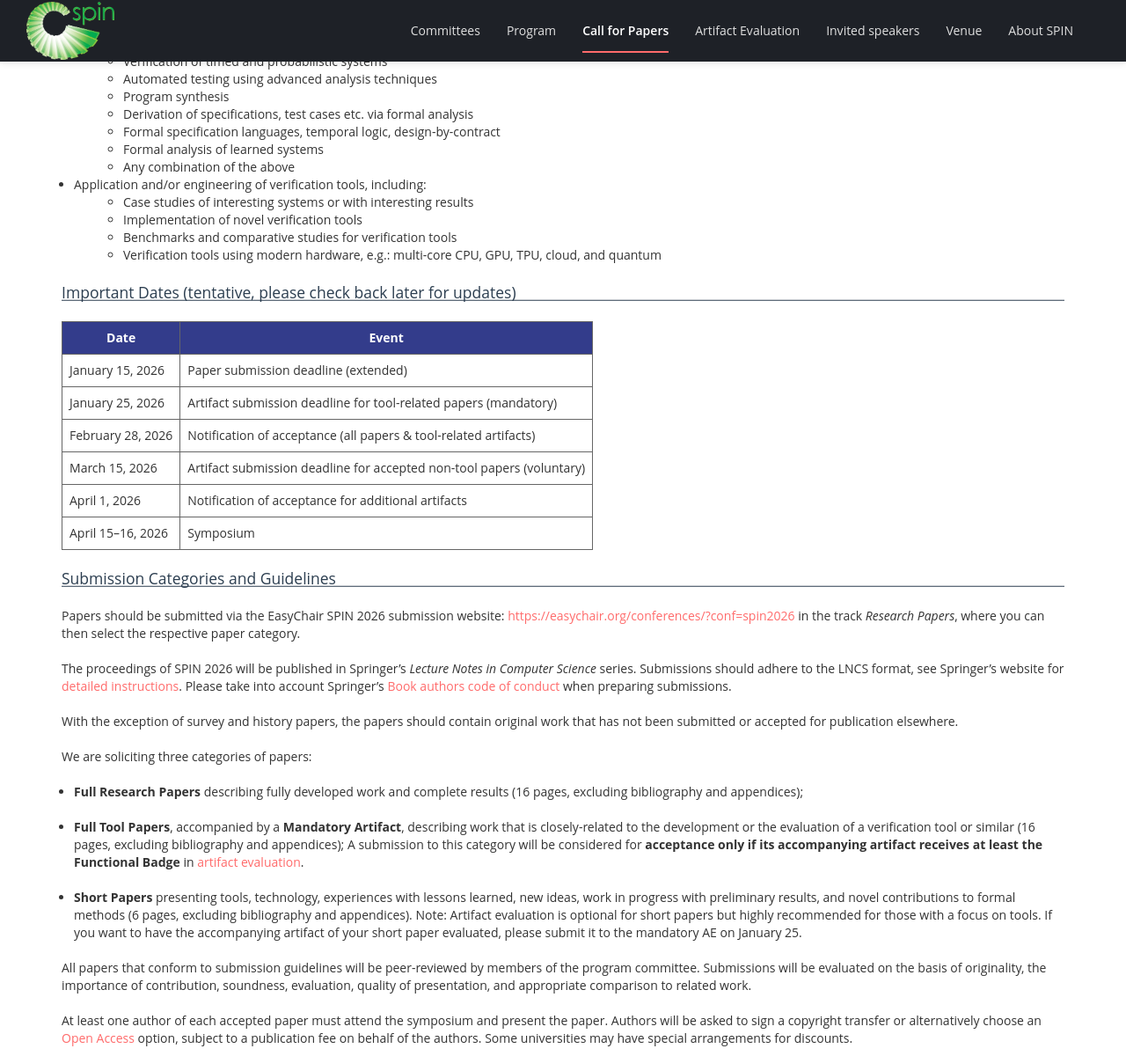
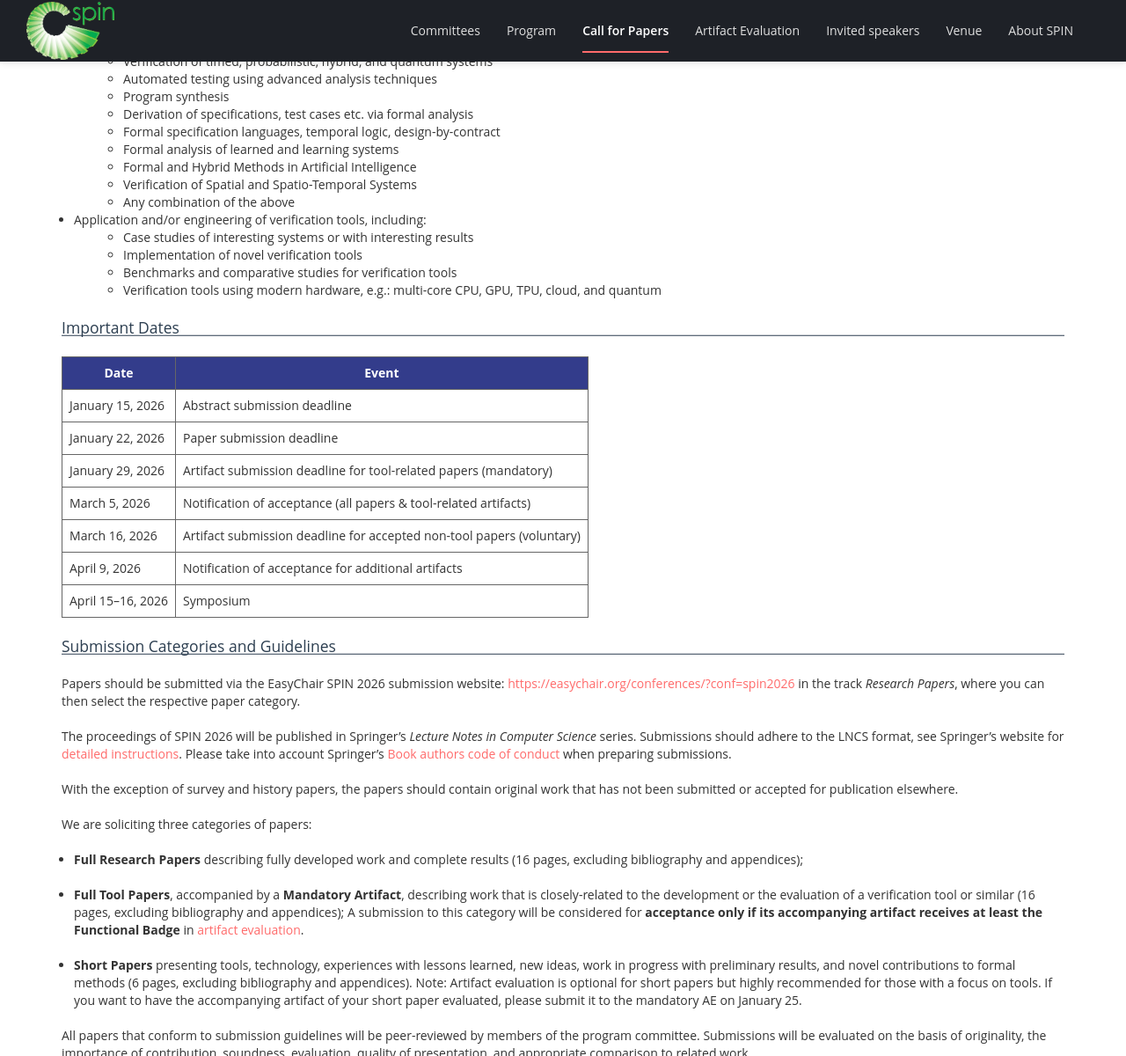
Before and after one commit to SPIN-web/SPIN2026, a Jekyll site: the page built from _pages/call.md, in a window 1280 px wide and 1400 px high, scrolled down 515 px. Shown: the part 200-1400 px from the top of the window at 88% size. Built offline with Jekyll 4.4.1, drawn with Linux system fonts in a browser that asks for light colours; nearby versions of some CDN libraries; our own code applies the rules of GitHub Pages for plain Markdown files.

Commit message:
update call for papers and committees sections with new topics and important dates

```diff
--- a/_pages/call.md
+++ b/_pages/call.md
@@ -22,12 +22,14 @@ Topics of interest include, but are not limited to:
     - Abstraction and symbolic execution techniques
     - Static analysis and abstract interpretation
     - Modular and compositional verification techniques
-    - Verification of timed and probabilistic systems
+    - Verification of timed, probabilistic, hybrid, and quantum systems
     - Automated testing using advanced analysis techniques
     - Program synthesis
     - Derivation of specifications, test cases etc. via formal analysis
     - Formal specification languages, temporal logic, design-by-contract
-    - Formal analysis of learned systems
+    - Formal analysis of learned and learning systems
+    - Formal and Hybrid Methods in Artificial Intelligence
+    - Verification of Spatial and Spatio-Temporal Systems
     - Any combination of the above
 
 - Application and/or engineering of verification tools, including:
@@ -36,15 +38,16 @@ Topics of interest include, but are not limited to:
     - Benchmarks and comparative studies for verification tools
     - Verification tools using modern hardware, e.g.: multi-core CPU, GPU, TPU, cloud, and quantum
 
-## Important Dates (tentative, please check back later for updates)
+## Important Dates
 
 | Date                 | Event                                                                   |
 |----------------------|-------------------------------------------------------------------------|
-| January 15, 2026     | Paper submission deadline (extended)                                    |
-| January 25, 2026     | Artifact submission deadline for tool-related papers (mandatory)        |
-| February 28, 2026    | Notification of acceptance (all papers & tool-related artifacts)        |
-| March  15, 2026      | Artifact submission deadline for accepted non-tool papers (voluntary)    |
-| April  1, 2026       | Notification of acceptance for additional artifacts                     |
+| January 15, 2026     | Abstract submission deadline                                            |
+| January 22, 2026     | Paper submission deadline                                               |
+| January 29, 2026     | Artifact submission deadline for tool-related papers (mandatory)        |
+| March 5, 2026        | Notification of acceptance (all papers & tool-related artifacts)        |
+| March 16, 2026       | Artifact submission deadline for accepted non-tool papers (voluntary)   |
+| April 9, 2026        | Notification of acceptance for additional artifacts                     |
 | April 15–16, 2026    | Symposium                                                               |
 
 ## Submission Categories and Guidelines
```
Also changed, not shown: _pages/committees.md (+5 -0 lines).
